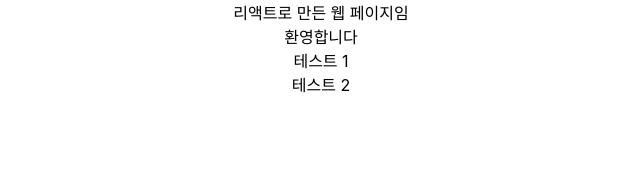
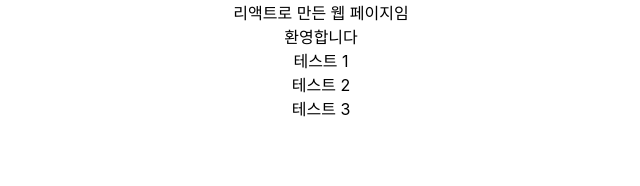
Before and after one commit to rokmc1256/2024_hoseo_project, a React (Create React App) app in the folder hoseo_graduation/: page / in a window 1280 px wide. Shown: the top 186 px of the page, without its empty margins (319-959 px from the left). Built offline with nearby package versions, Linux system fonts and the light colour scheme.

Commit message:
test3 commit

```diff
--- a/hoseo_graduation/src/App.js
+++ b/hoseo_graduation/src/App.js
@@ -8,6 +8,7 @@ function App() {
       <div>환영합니다</div>
       <div>테스트 1</div>
       <div>테스트 2</div>
+      <div>테스트 3</div>
     </div>
   );
 }
```
